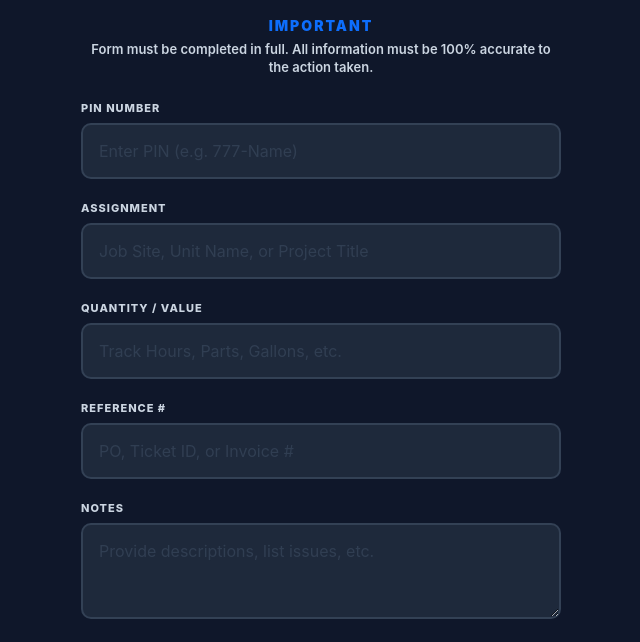
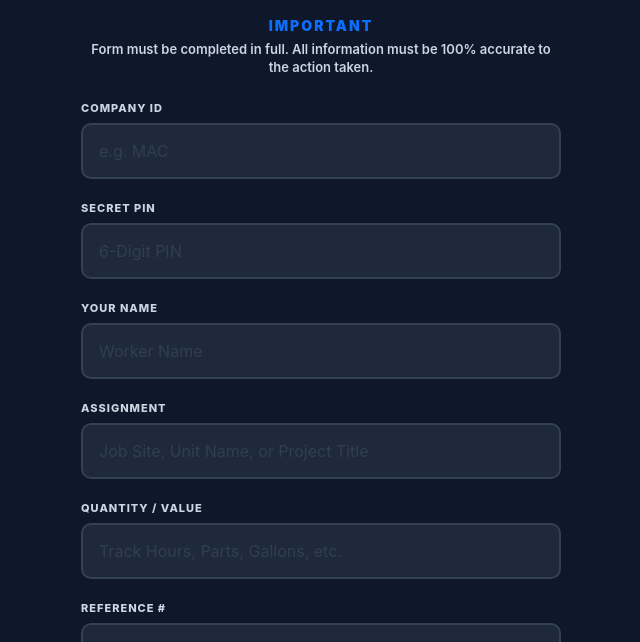
Before and after one commit to MachinoLabs/senditin-app, a plain HTML site: page index.html in a window 1280 px wide. Shown: the part 88-730 px from the top of the page, without its empty margins (319-959 px from the left). Drawn offline with Linux system fonts and the light colour scheme.

Commit message:
Update index.html

```diff
--- a/index.html
+++ b/index.html
@@ -100,10 +100,19 @@
       <input type="hidden" name="secretKey" value="MACHINO_V12_SECURE">
 
       <div class="form-group">
-        <label>PIN NUMBER</label>
-        <input type="text" name="workerID" placeholder="Enter PIN (e.g. 777-Name)" required>
+        <label>Company ID</label>
+        <input type="text" name="companyID" placeholder="e.g. MAC" required>
       </div>
 
+      <div class="form-group">
+        <label>Secret PIN</label>
+        <input type="text" inputmode="numeric" pattern="[0-9]*" name="secretPIN" placeholder="6-Digit PIN" required>
+      </div>
+
+      <div class="form-group">
+        <label>Your Name</label>
+        <input type="text" name="workerName" placeholder="Worker Name" required>
+      </div>
       <div class="form-group"><label>ASSIGNMENT</label><input type="text" name="assignment" placeholder="Job Site, Unit Name, or Project Title" required></div>
       <div class="form-group"><label>QUANTITY / VALUE</label><input type="text" name="quantity" placeholder="Track Hours, Parts, Gallons, etc."></div>
       <div class="form-group"><label>REFERENCE #</label><input type="text" name="reference" placeholder="PO, Ticket ID, or Invoice #"></div>
@@ -191,12 +200,10 @@
   </div>
 
   <script>
-    // GOOGLE APPS SCRIPT V6 URL
     const scriptURL = 'https://script.google.com/macros/s/AKfycbwRU_P7C4GZ9eLmoHGA5q2xjdVYg4N79LAEAP3v5BK1jPPtYxoV_cbQkc-s1Hz5uCy3/exec';
     const form = document.getElementById('submissionForm');
     const btn = document.getElementById('submitBtn');
 
-    // UI LOGIC (Theme Toggle, Modals, Tabs)
     document.getElementById('themeToggle').addEventListener('click', (e) => {
       document.body.classList.toggle('light-mode');
       e.target.innerText = document.body.classList.contains('light-mode') ? '🌙' : '☀️';
@@ -215,24 +222,20 @@
       });
     });
 
-    // REWRITTEN SUBMISSION LOGIC (The "Safe-Pass" Mode)
     form.addEventListener('submit', e => {
       e.preventDefault();
       btn.disabled = true;
       btn.innerText = 'SENDING...';
       btn.classList.add('btn-orange');
 
-      // Convert form data to a URL query string (Highest compatibility for browsers/iPhones)
       const params = new URLSearchParams(new FormData(form)).toString();
       const finalURL = scriptURL + "?" + params;
 
-      // Use a GET request with 'no-cors' to bypass strict browser/extension security blocks
       fetch(finalURL, {
         method: 'GET',
         mode: 'no-cors'
       })
       .then(() => {
-        // Since 'no-cors' doesn't return readable data, we assume success if the fetch finishes
         btn.classList.replace('btn-orange', 'btn-green');
         btn.innerText = 'SENT! 👍';
         form.reset();
@@ -251,7 +254,6 @@
       });
     });
 
-    // SERVICE WORKER LOGIC
     if ('serviceWorker' in navigator) {
       navigator.serviceWorker.register('sw.js').then(reg => {
         reg.addEventListener('updatefound', () => {
```
